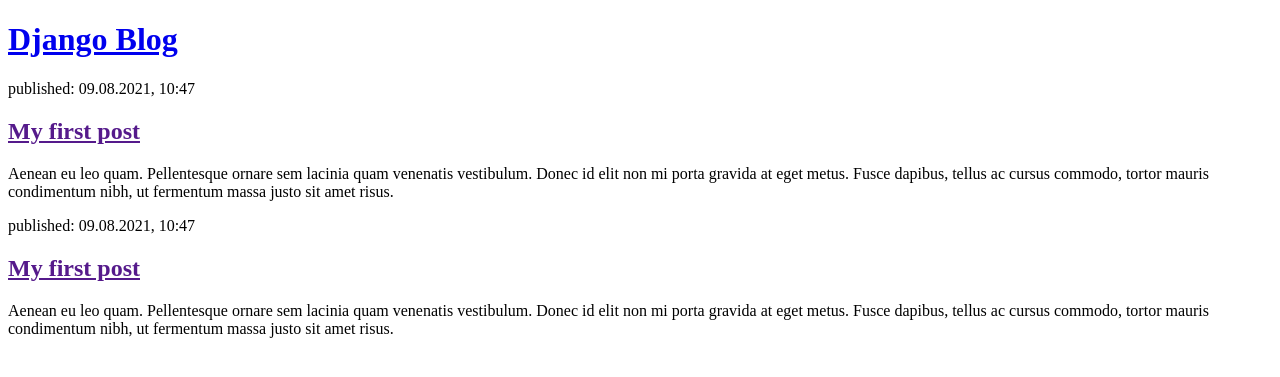
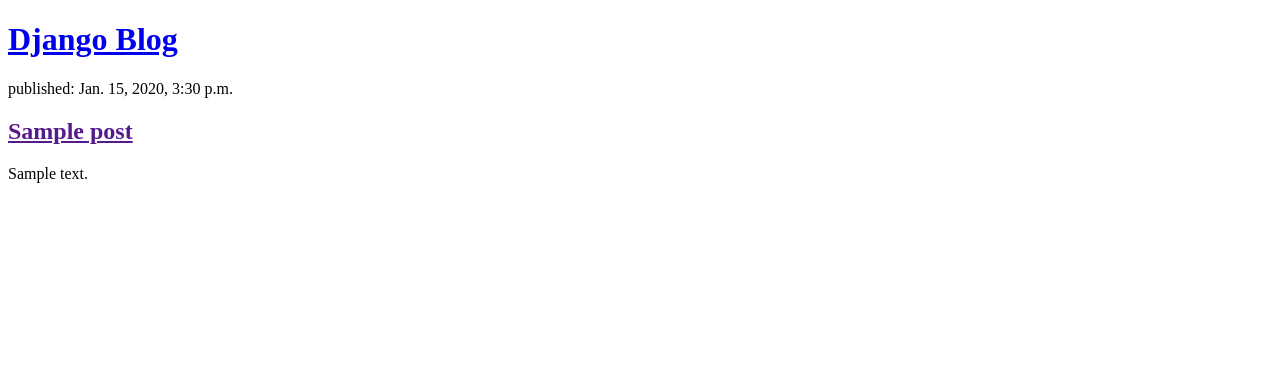
Before and after one commit to nmnsharma007/My-Blog, a Django app: page / in a window 1280 px wide. Shown: the top 377 px of the page. Run offline with Django 3.2, Linux system fonts and the light colour scheme; tables that the repository leaves empty hold one stand-in row (values such as "Sample post").

Commit message:
Modified templates to display posts from database.

```diff
--- a/blog/templates/blog/post_list.html
+++ b/blog/templates/blog/post_list.html
@@ -7,15 +7,12 @@
         <header>
             <h1><a href="/">Django Blog</a></h1>
         </header>
-        <article>
-            <time>published: 09.08.2021, 10:47</time>
-            <h2><a href="">My first post</a></h2>
-            <p>Aenean eu leo quam. Pellentesque ornare sem lacinia quam venenatis vestibulum. Donec id elit non mi porta gravida at eget metus. Fusce dapibus, tellus ac cursus commodo, tortor mauris condimentum nibh, ut fermentum massa justo sit amet risus.</p>
-        </article>
-        <article>
-            <time>published: 09.08.2021, 10:47</time>
-            <h2><a href="">My first post</a></h2>
-            <p>Aenean eu leo quam. Pellentesque ornare sem lacinia quam venenatis vestibulum. Donec id elit non mi porta gravida at eget metus. Fusce dapibus, tellus ac cursus commodo, tortor mauris condimentum nibh, ut fermentum massa justo sit amet risus.</p>
-        </article>
+        {% for post in posts %}
+            <article>
+                <time>published: {{post.published_date}}</time>
+                <h2><a href="">{{post.title}}</a></h2>
+                <p>{{post.text|linebreaksbr}}</p>
+            </article>
+        {% endfor %}
     </body>
 </html>
```
